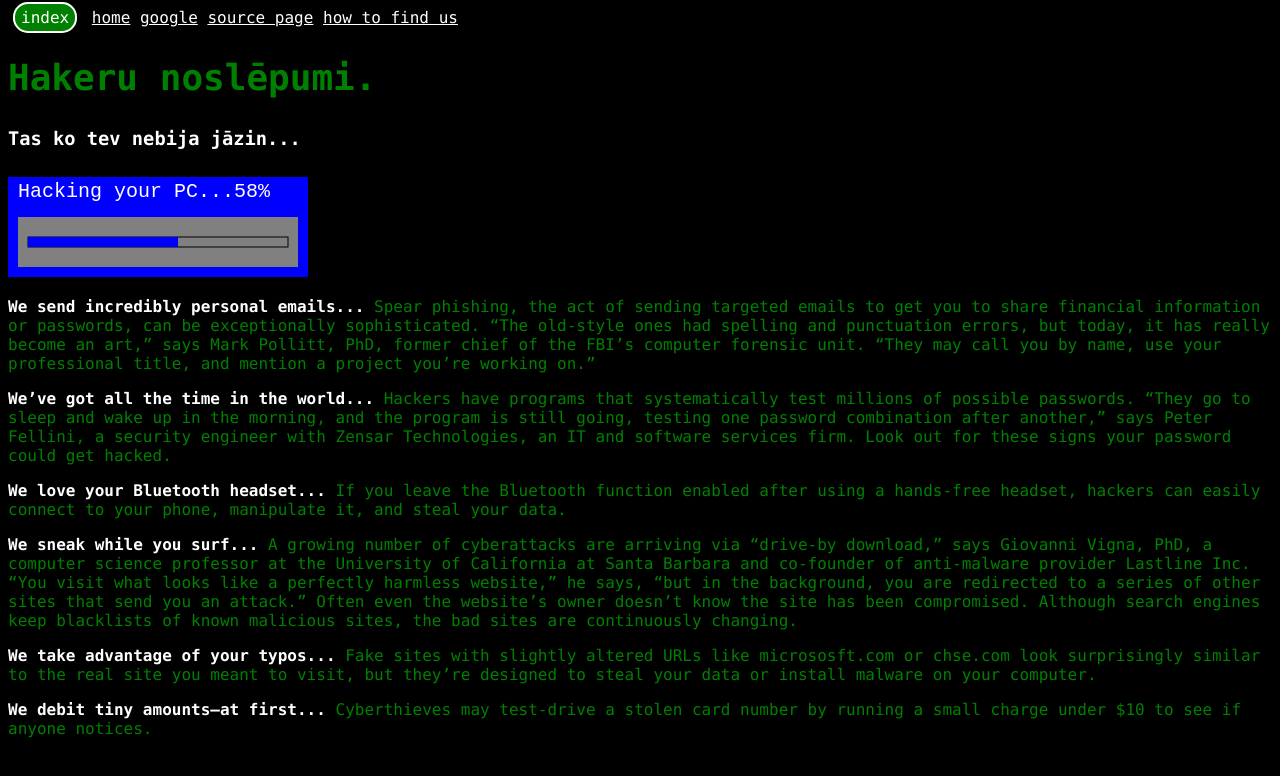
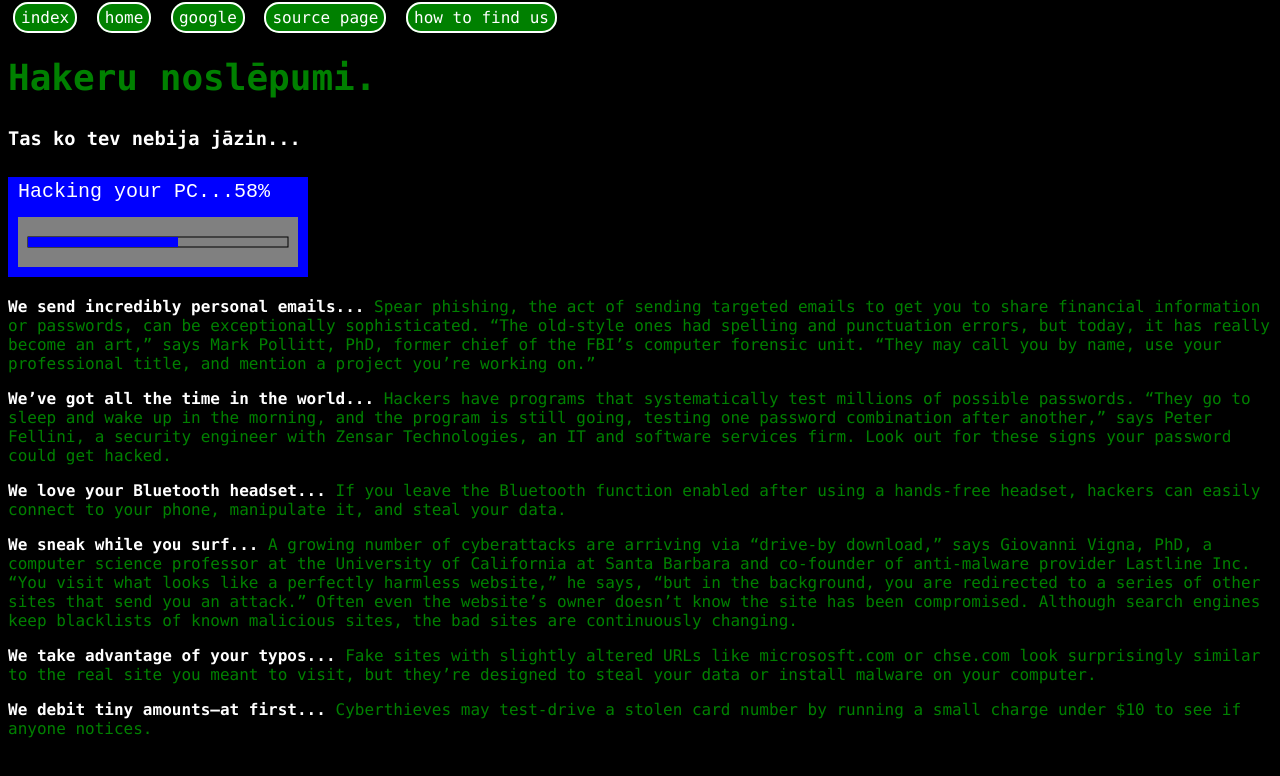
Before and after one commit to helikopterelidojosa/hackers-webpage, a plain HTML site: page index.html in a window 1280 px wide. Drawn offline with Linux system fonts and the light colour scheme.

Commit message:
Update index.html

```diff
--- a/index.html
+++ b/index.html
@@ -10,10 +10,10 @@
 <body>
 <nav>
 <a class="nav" href="./index.html">index</a>
-<a href="./home.html">home</a>
-<a href="./google.html">google</a>
-<a href="./source.html">source page</a>
-<a href="./find-us.html">how to find us</a>
+<a class="nav" href="./home.html">home</a>
+<a class="nav" href="./google.html">google</a>
+<a class="nav" href="./source.html">source page</a>
+<a class="nav" href="./find-us.html">how to find us</a>
 
 </nav>
 
```
